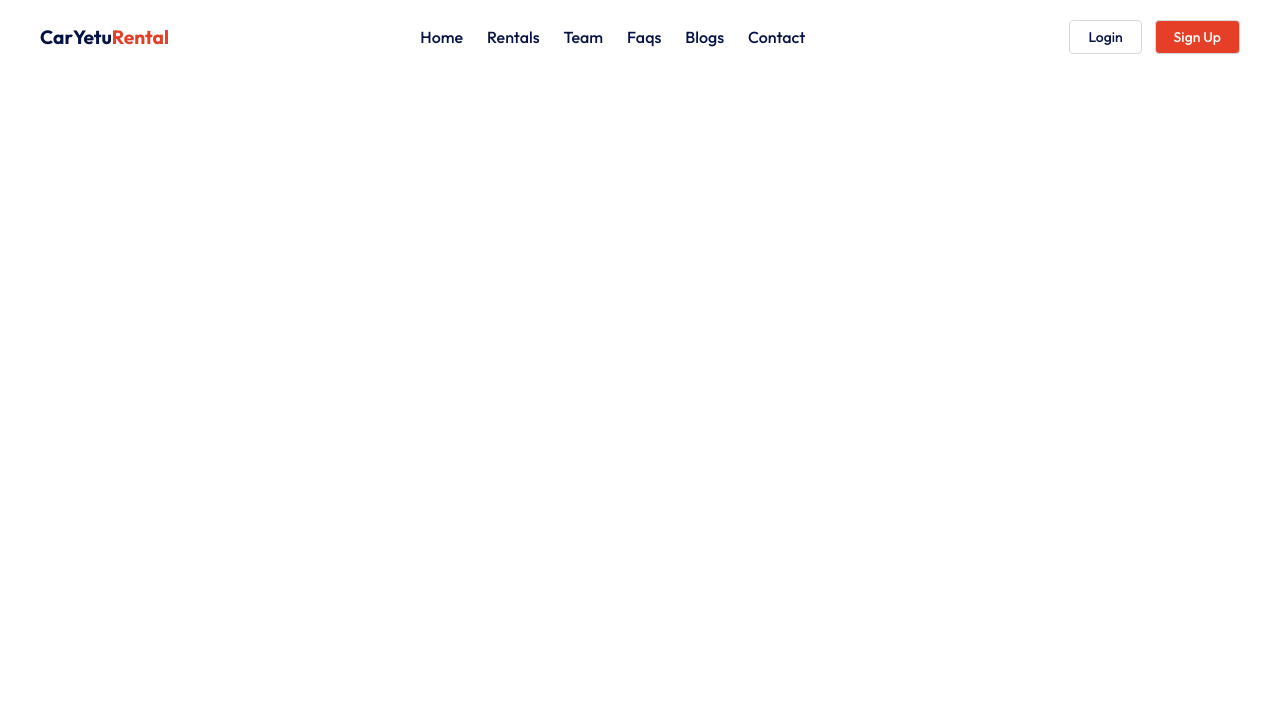
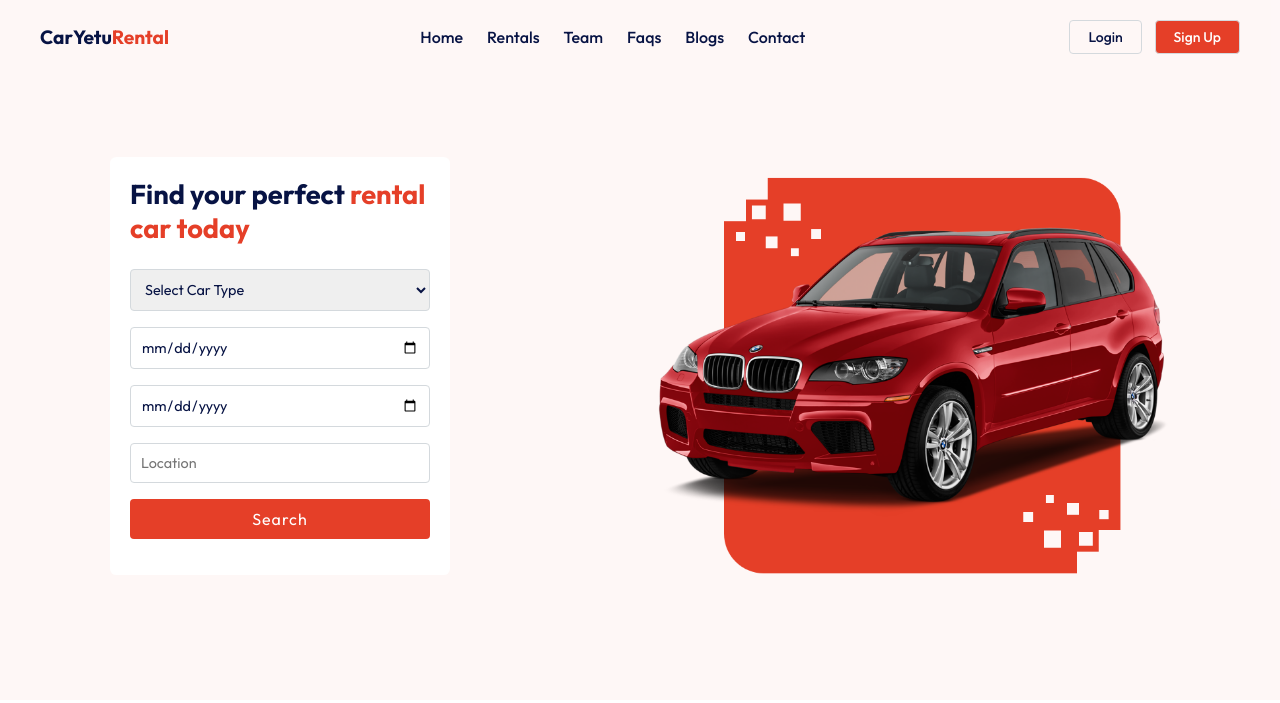
Before and after one commit to aaronkipkirui/caryetu, a plain HTML site: page index.html in a window 1280 px wide. Drawn offline with Linux system fonts and the light colour scheme; some icons are missing.

Commit message:
home section

```diff
--- a/css/style.css
+++ b/css/style.css
@@ -34,7 +34,7 @@ img {
     margin: auto;
     width:100% ;
 }
-header {
+.header {
     position: fixed;
     top: 0;
     left: 0;
@@ -157,3 +157,56 @@ header {
 .move .line3 {
     transform: rotate(45deg) translate(-5px,-5px);
 }
+.home{
+    width: 100%;
+    min-height: 700px;
+    background: rgba(229, 63, 42, 0.039);
+    display: flex;
+    align-items: center;
+}
+.home-container {
+    display: grid;
+    grid-template-columns: repeat(2,1fr);
+    align-items: center;
+    gap: 1.5rem;
+}
+.home-form {
+    background: var(--bg-color);
+    display: grid;
+    padding: 20px;
+    max-width: 340px;
+    border-radius: 0.4rem;
+    box-shadow: 0 4px 16px hsl(355deg, 25%, 15% / 10%);
+}
+.home-form h2{
+    font-size: 1.7rem;
+    font-weight: 700;
+    margin-bottom: 1.5rem;
+}
+.home-form h2 span {
+    color: var(--main-color);
+}
+.home-form select, .home-form input {
+    width: 100%;
+    border: none;
+    padding: 10px;
+    font-size: 0.9rem;
+    color: var(--text-color);
+    outline-color: var(--main-color);
+    border: 1px solid #d4d9dd;
+    border-radius: 4px;
+    margin-bottom: 1rem;
+}
+.home-form .home-form-btn {
+    border: none;
+    outline: none;
+    font-size: 1rem;
+    letter-spacing: 1px;
+    color: var(--bg-color);
+    background: var(--main-color);
+    cursor: pointer;
+}
+.home-form .home-form-btn:hover{
+    background: var(--hover-color);
+    transition: 0.3s all;
+}
--- a/index.html
+++ b/index.html
@@ -10,7 +10,7 @@
 </head>
 <body>
     <!-- Header -->
-     <header class="header">
+    <header class="header">
         <!-- nav bar -->
         <div class="nav">
             <!-- menu icons -->
@@ -47,7 +47,28 @@
                   </div>
             </div>
         </div>
-     </header>
+    </header>
+     <!-- home section -->
+    <section class="home" id="home">
+        <div class="home-container container">
+            <!-- form -->
+                <form action="" class="home-form">
+                    <h2>Find your perfect <span>rental car today</span></h2>
+                    <select name="" id="cars">
+                        <option value="cars">Select Car Type</option>
+                        <option value="cars">Sedan</option>
+                        <option value="cars">SUV</option>
+                        <option value="cars">Sports</option>
+                    </select>
+                    <input type="date" name="" id="" placeholder="Pick-up date">
+                    <input type="date" name="" id="" placeholder="Return date">
+                    <input type="text" name="" id="" placeholder="Location">
+                    <input type="submit" value="Search" class="home-form-btn">
+                </form>
+              <!-- cover -->
+            <img src="images/home-img.png" alt="image of a car" class="home-img">
+        </div>
+    </section>
      <script src="js/main.js"></script>
 </body>
 </html>
```
